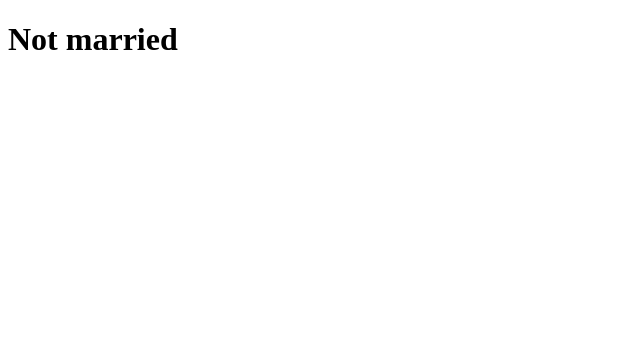
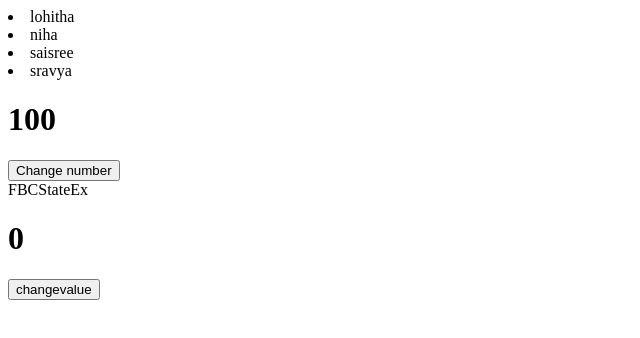
Before and after one commit to LohithaReddy08/react.js, a React (Create React App) app: page / in a window 1280 px wide. Shown: the top 338 px of the page, without its empty margins (0-640 px from the left). Built offline with nearby package versions, Linux system fonts and the light colour scheme.

Commit message:
training

```diff
--- a/src/App.js
+++ b/src/App.js
@@ -37,28 +37,41 @@
 // export default App
 
 // !props
-import React, { Component } from 'react'
- import FBCPropEx from "./propsex/FBCPropEx";
+// import React, { Component } from 'react'
+//  import FBCPropEx from "./propsex/FBCPropEx";
 
- export default class App extends Component {
-  render() {
-   return (
-     <div>
-       {/* <CBCPropEx
-        username="Lohitha"
-        age={20}
-        hobby={["playing","eating"]}
-        address={{city:"ongole",area:"gandhinagar"}}
-        sendFun={function(){alert("hi i am Lohitha")}}
-        />  */}
+//  export default class App extends Component {
+//   render() {
+//    return (
+//      <div>
+//        <CBCPropEx
+//         username="Lohitha"
+//         age={20}
+//         hobby={["playing","eating"]}
+//         address={{city:"ongole",area:"gandhinagar"}}
+//         sendFun={function(){alert("hi i am Lohitha")}}
+//         />
 
-        <FBCPropEx
-        username="saisree"
-        ismarried={true}
-        hobby={["playing","eating","sleeping"]}
-        />
+//         <FBCPropEx
+//         username="saisree"
+//         ismarried={true}
+//         hobby={["playing","eating","sleeping"]}
+//         />
 
-     </div>
-   )
-  }
+//      </div>
+//    )
+//   }
+// }
+import React from 'react'
+import CBCStateEx from './stateexample/CBCStateEx'
+import FBCStateEx from './stateexample/FBCStateEx'
+
+const App = () => {
+  return (
+    <div>
+      <CBCStateEx/>
+      <FBCStateEx/>
+    </div>
+  )
 }
+export default App
--- a/src/propsex/FBCPropEx.jsx
+++ b/src/propsex/FBCPropEx.jsx
@@ -1,20 +1,20 @@
-import React from 'react'
-const FBCPropEx = (props) => {
-    console.log(props);
-    if(props.isMarried===true){
-        return (
-            <div>
-                <h1>{props.username} is a married person</h1>
-                {
-                    props.hobbies.map(hobby=>{
-                        return <li>{hobby}</li>
-                    })
-                }
-            </div>
-        )
-    }else{
-        return <h1>Not married</h1>
-    }
-}
+// import React from 'react'
+// const FBCPropEx = (props) => {
+//     console.log(props);
+//     if(props.isMarried===true){
+//         return (
+//             <div>
+//                 <h1>{props.username} is a married person</h1>
+//                 {
+//                     props.hobbies.map(hobby=>{
+//                         return <li>{hobby}</li>
+//                     })
+//                 }
+//             </div>
+//         )
+//     }else{
+//         return <h1>Not married</h1>
+//     }
+// }
 
-export default FBCPropEx
+// export default FBCPropEx
--- /dev/null
+++ b/src/stateexample/CBCStateEx.jsx
@@ -0,0 +1,29 @@
+import React, { Component } from 'react'
+
+ class CBCStateEx extends Component {
+    constructor(){
+        super();
+        this.state={
+            users:["lohitha" , "niha" , "saisree" , "sravya"],
+            num:100
+        };
+    }
+    changeNumber=()=>{
+        this.setState({num:200})
+    }
+  render() {
+    console.log(this);
+    return (
+      <div>
+        {
+            this.state.users.map((user , i)=>{
+                return <li key={i}>{user}</li>
+            })
+        }
+        <h1>{this.state.num}</h1>
+        <button onClick={this.changeNumber}>Change number</button>
+        </div>
+    )
+  }
+}
+export default CBCStateEx;
--- /dev/null
+++ b/src/stateexample/FBCStateEx.jsx
@@ -0,0 +1,19 @@
+import React from 'react'
+
+const FBCStateEx = () => {
+    const [value ,setValue] =React.useState(0);
+    console.log(value);
+    const changeValue=()=>{
+        setValue(1000);
+
+    }
+
+  return (
+    <div>FBCStateEx
+        <h1>{value}</h1>
+        <button onClick={changeValue}>changevalue</button>
+    </div>
+  )
+}
+
+export default FBCStateEx
```
Also changed, not shown: src/propsex/CBCPropEx.jsx (+19 -19 lines), src/propsex/PropChildEx.jsx (+16 -0 lines), src/notes.txt, 1 other file (tests, documents, lock files or other folders).
